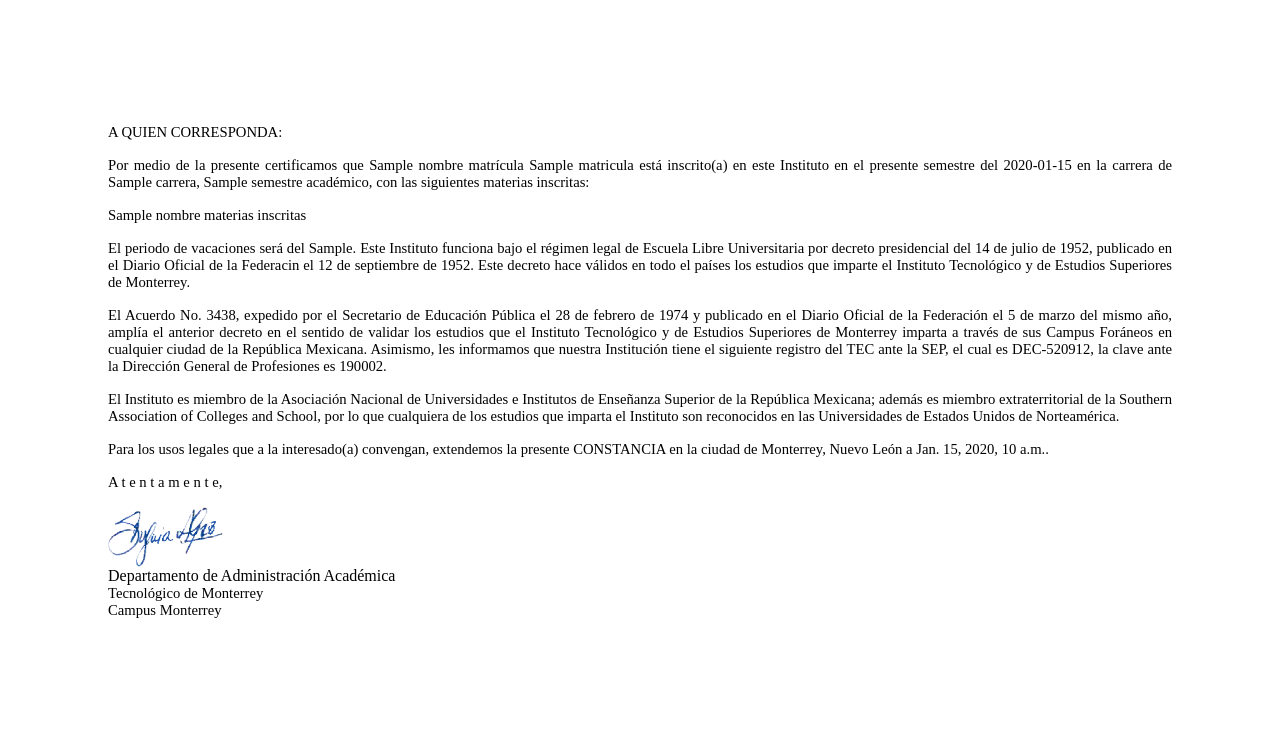
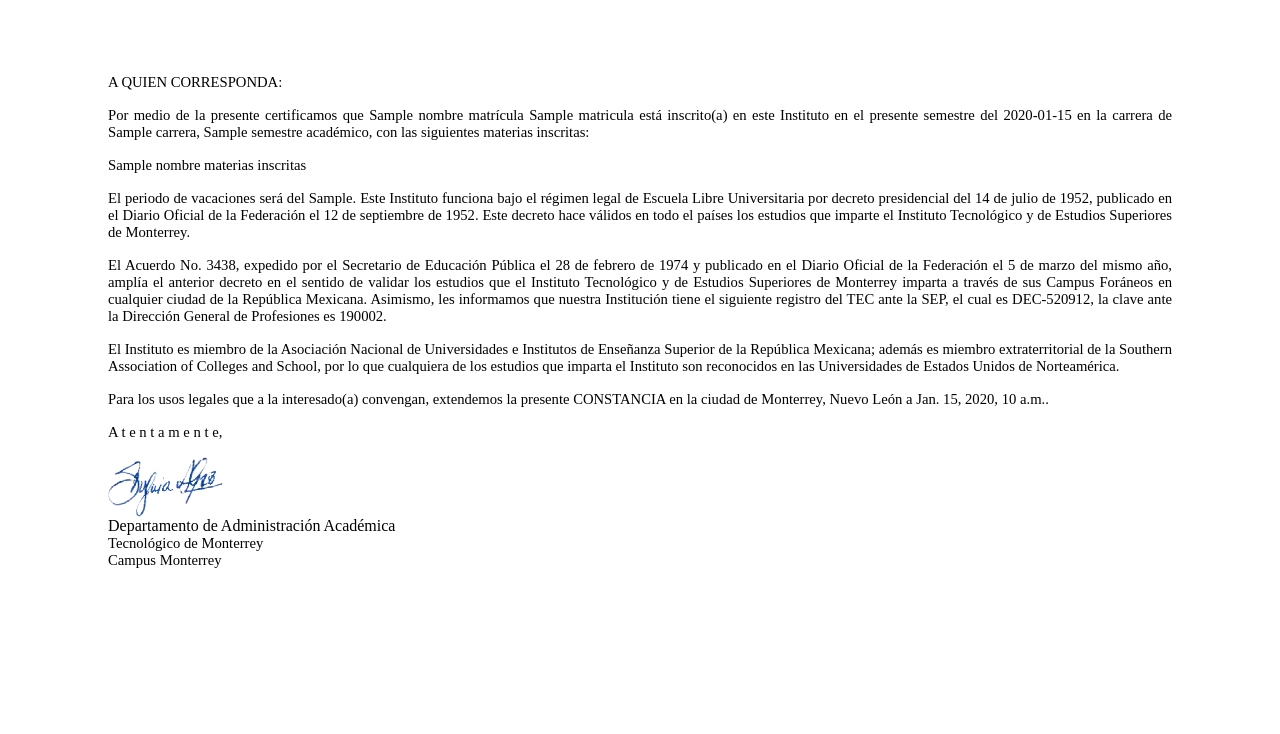
Before and after one commit to ProyectoIntegrador2018/STTA, a Django app: template back-end/STTEAPI/templates/Estudios.html in a window 1280 px wide. Shown: the top 734 px of the page. Run offline with Django 3.2, Linux system fonts and the light colour scheme; the template is opened without the code that fills it: most values are stand-ins (such as "Sample title", 1, 10 or a date in 2020).

Commit message:
estudios fix typo (#123)
* estudios fix

* fits to page

```diff
--- a/back-end/STTEAPI/templates/Estudios con foto_INGLÉS.html
+++ b/back-end/STTEAPI/templates/Estudios con foto_INGLÉS.html
@@ -6,9 +6,6 @@
 </head>
 
 <body>
-  <p>
-      <span style="font-size: 11.0pt;">&nbsp;</span>
-  </p>
   <p>
       <span style="font-size: 11.0pt;">&nbsp;</span>
   </p>
--- a/back-end/STTEAPI/templates/Estudios.html
+++ b/back-end/STTEAPI/templates/Estudios.html
@@ -7,7 +7,7 @@
 
 <body>
 
-    <div style="margin-left: 100px; margin-right: 100px; padding-top: 100px; padding-bottom: 100px">
+    <div style="margin-left: 100px; margin-right: 100px; padding-top: 50px; padding-bottom: 100px">
         <!-- Destinatario -->
         <p style="text-align: justify; tab-stops: 70.9pt;">
             <span style="font-size: 11.0pt;">A QUIEN CORRESPONDA:</span>
@@ -21,7 +21,7 @@
                 <span style="font-size: 11.0pt;">{{nombre_materias_inscritas}}
             </p>
             <p style="text-align: justify;">
-                <span style="font-size: 11.0pt;">El periodo de vacaciones será del {{periodo_de_vacaciones}}. Este Instituto funciona bajo el régimen legal de Escuela Libre Universitaria por decreto presidencial del 14 de julio de 1952, publicado en el Diario Oficial de la Federacin el 12 de septiembre de 1952. Este decreto hace válidos en todo el países los estudios que imparte el Instituto Tecnológico y de Estudios Superiores de Monterrey.</span>
+                <span style="font-size: 11.0pt;">El periodo de vacaciones será del {{periodo_de_vacaciones}}. Este Instituto funciona bajo el régimen legal de Escuela Libre Universitaria por decreto presidencial del 14 de julio de 1952, publicado en el Diario Oficial de la Federación el 12 de septiembre de 1952. Este decreto hace válidos en todo el países los estudios que imparte el Instituto Tecnológico y de Estudios Superiores de Monterrey.</span>
             </p>
             <p style="margin: 0cm; margin-bottom: .0001pt; text-align: justify;">
                 <span style="font-size: 11.0pt;">El Acuerdo No. 3438, expedido por el Secretario de Educación Pública el 28 de febrero de 1974 y publicado en el Diario Oficial de la Federación el 5 de marzo del mismo año, amplía el anterior decreto en el sentido de validar los estudios que el Instituto Tecnológico y de Estudios Superiores de Monterrey imparta a través de sus Campus Foráneos en cualquier ciudad de la República Mexicana. Asimismo, les informamos que nuestra Institución tiene el siguiente registro del TEC ante la SEP, el cual es DEC-520912, la clave ante la Dirección General de Profesiones es 190002.</span>
```
